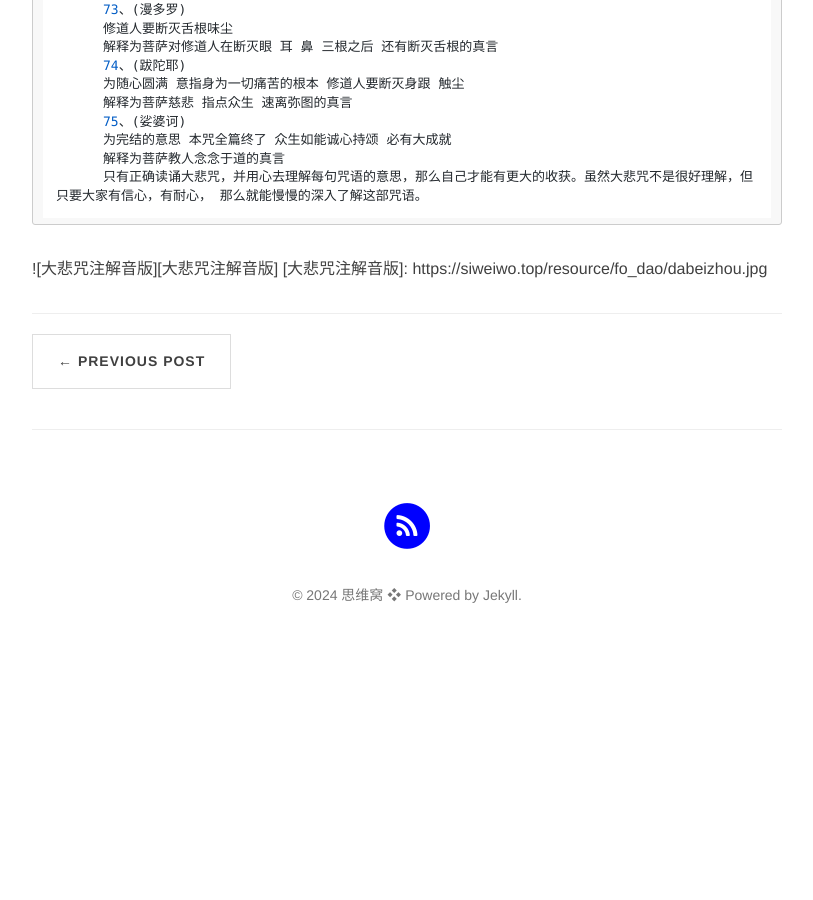
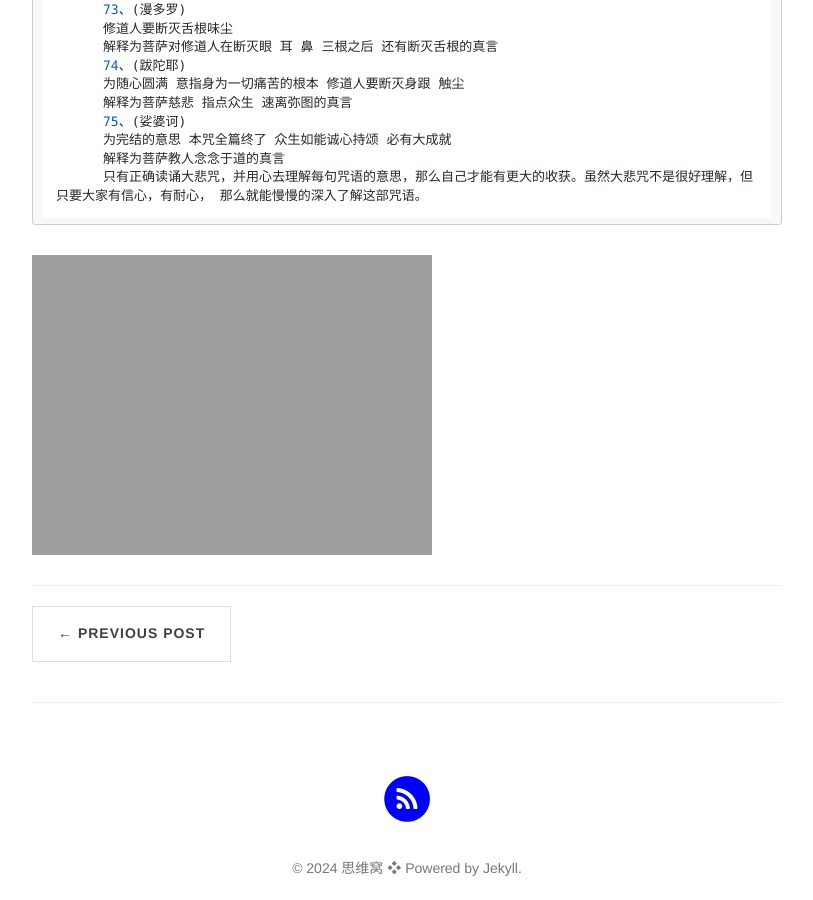
Before and after one commit to figerdeng/siweiwo, a Jekyll site: the page built from _posts/2022-06-01-renshengdunwu.md, in a window 1280 px wide and 900 px high, scrolled down 6066 px. Shown: the whole window, without its empty margins (233-1046 px from the left). Built offline with Jekyll 4.4.1, drawn with Linux system fonts in a browser that asks for light colours; nearby versions of some CDN libraries; comment, search, counter and statistics services are not loaded; before the commit the page ends 6738 px from its top, so only the background shows below that.

Commit message:
大悲咒

````diff
--- a/_posts/2022-06-01-renshengdunwu.md
+++ b/_posts/2022-06-01-renshengdunwu.md
@@ -291,5 +291,7 @@ description: 人生顿悟
       解释为菩萨教人念念于道的真言
       只有正确读诵大悲咒，并用心去理解每句咒语的意思，那么自己才能有更大的收获。虽然大悲咒不是很好理解，但只要大家有信心，有耐心， 那么就能慢慢的深入了解这部咒语。
 ```
- ![大悲咒注解音版][大悲咒注解音版]
-[大悲咒注解音版]: https://siweiwo.top/resource/fo_dao/dabeizhou.jpg
+ ![大悲咒注解音版][1001]
+
+
+[1001]: https://siweiwo.top/resource/fo_dao/dabeizhou.jpg
````
